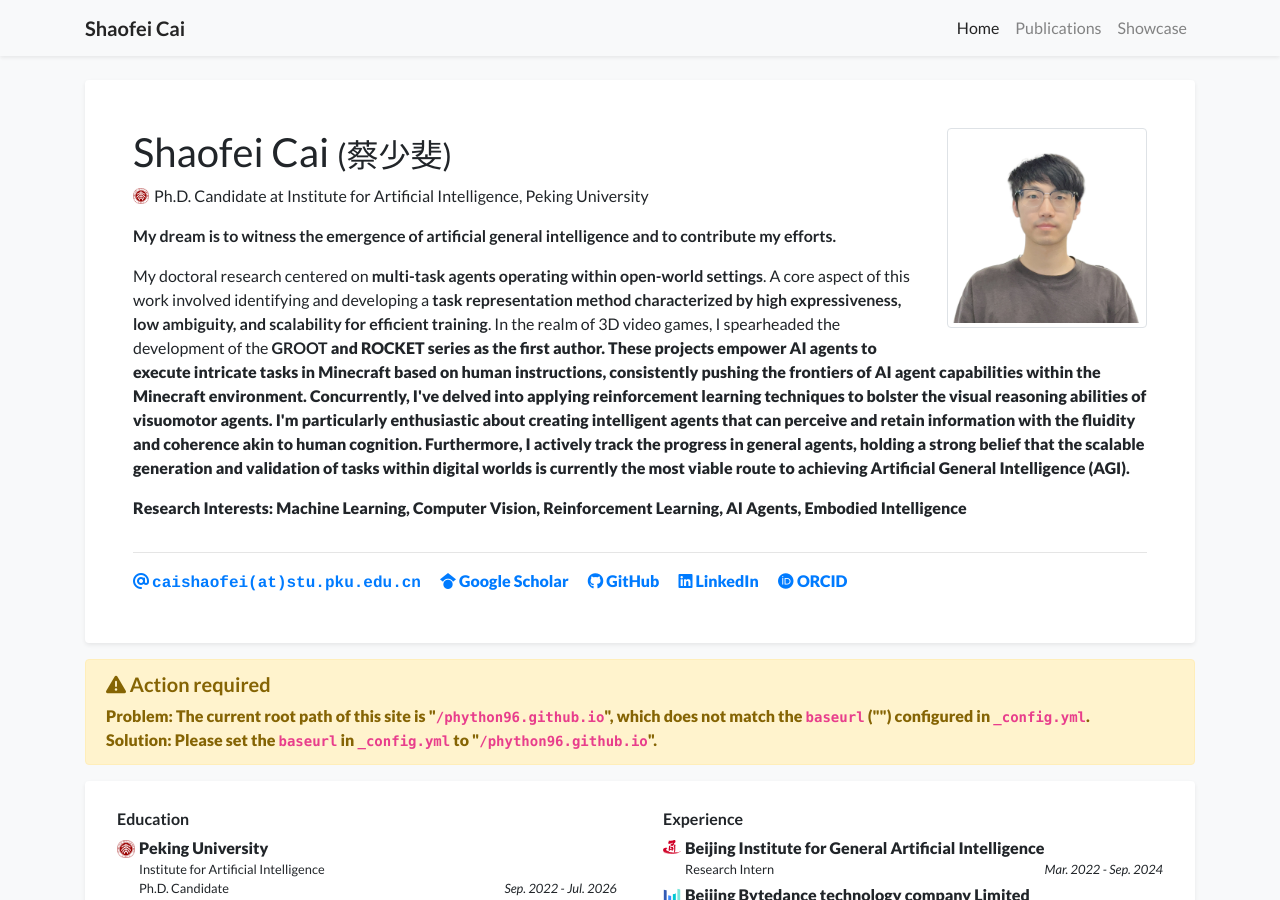
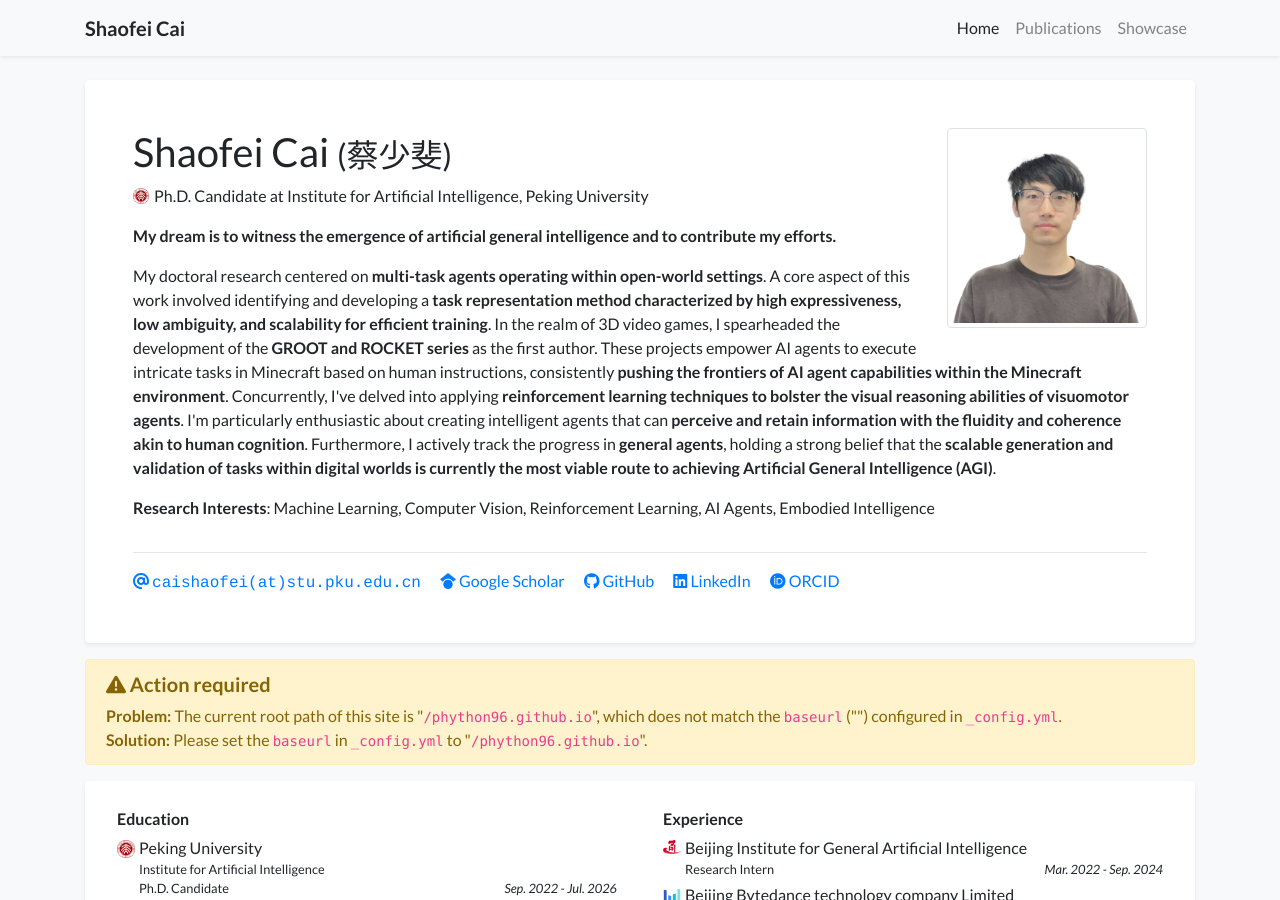
Before and after one commit to phython96/phython96.github.io, a Jekyll site: the page built from index.html, in a window 1280 px wide and 900 px high. Built offline with Jekyll 4.4.1, drawn with Linux system fonts in a browser that asks for light colours; nearby versions of some CDN libraries; a style sheet for code colours, icons or effects is not loaded.

```diff
--- a/_data/profile.yml
+++ b/_data/profile.yml
@@ -22,11 +22,11 @@ short_bio: >-
   <p><b>My dream is to witness the emergence of artificial general intelligence and to contribute my efforts.</b></p>
   <p> My doctoral research centered on <b>multi-task agents operating within open-world settings</b>.
   A core aspect of this work involved identifying and developing a <b>task representation method characterized by high expressiveness, low ambiguity, and scalability for efficient training</b>.
-  In the realm of 3D video games, I spearheaded the development of the <b>GROOT<b/> and <b>ROCKET<b/> series as the first author.
-  These projects empower AI agents to execute intricate tasks in Minecraft based on human instructions, consistently <b>pushing the frontiers of AI agent capabilities within the Minecraft environment<b/>.
-  Concurrently, I've delved into applying <b>reinforcement learning techniques to bolster the visual reasoning abilities of visuomotor agents<b/>.
-  I'm particularly enthusiastic about creating intelligent agents that can <b>perceive and retain information with the fluidity and coherence akin to human cognition<b/>.
-  Furthermore, I actively track the progress in <b>general agents<b/>, holding a strong belief that the <b>scalable generation and validation of tasks within digital worlds is currently the most viable route to achieving Artificial General Intelligence (AGI)<b/>.
+  In the realm of 3D video games, I spearheaded the development of the <b>GROOT and ROCKET series</b> as the first author.
+  These projects empower AI agents to execute intricate tasks in Minecraft based on human instructions, consistently <b>pushing the frontiers of AI agent capabilities within the Minecraft environment</b>.
+  Concurrently, I've delved into applying <b>reinforcement learning techniques to bolster the visual reasoning abilities of visuomotor agents</b>.
+  I'm particularly enthusiastic about creating intelligent agents that can <b>perceive and retain information with the fluidity and coherence akin to human cognition</b>.
+  Furthermore, I actively track the progress in <b>general agents</b>, holding a strong belief that the <b>scalable generation and validation of tasks within digital worlds is currently the most viable route to achieving Artificial General Intelligence (AGI)</b>.
   </p>
   <p><b>Research Interests</b>: Machine Learning, Computer Vision, Reinforcement Learning, AI Agents, Embodied Intelligence</p>
 
```
